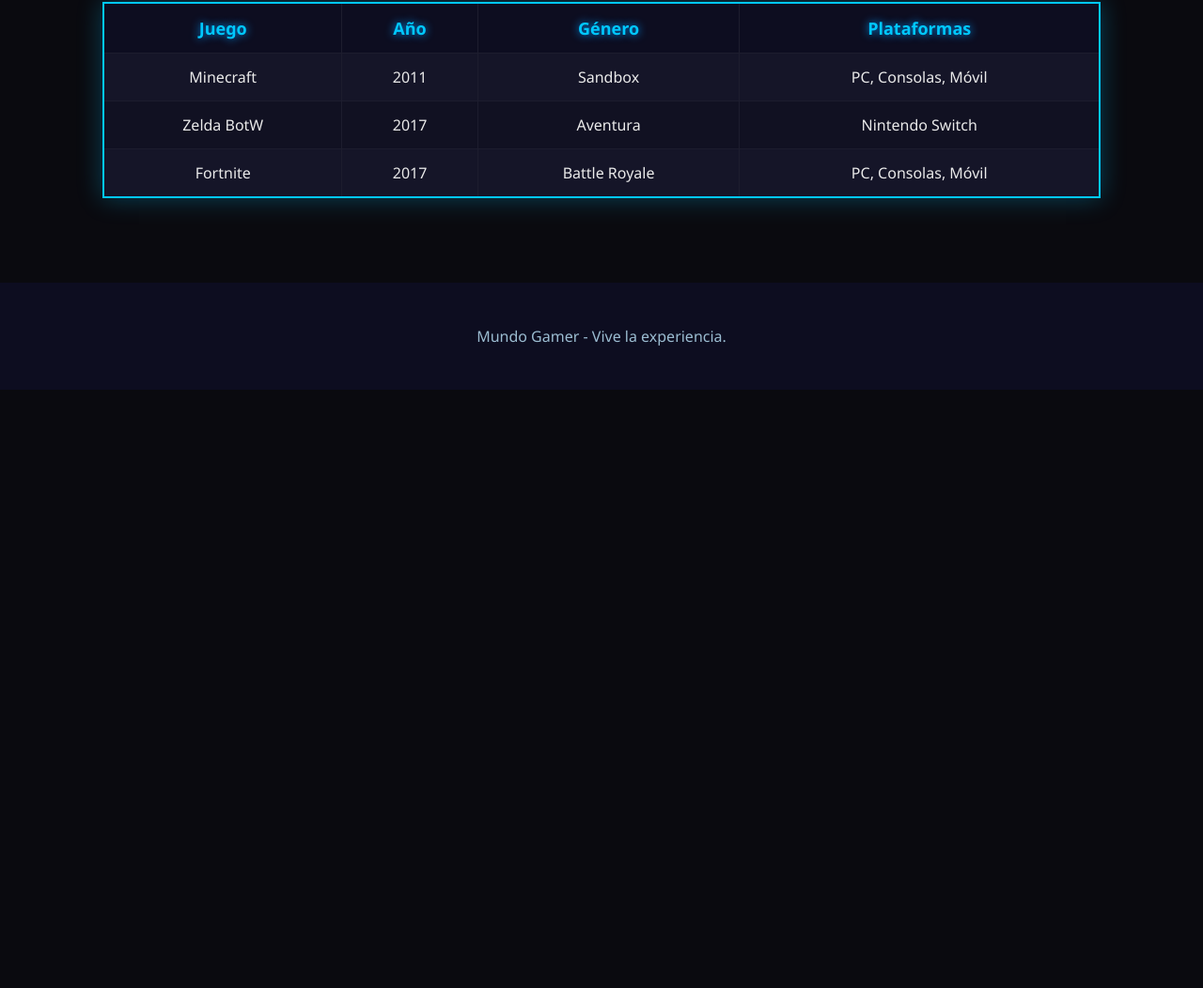
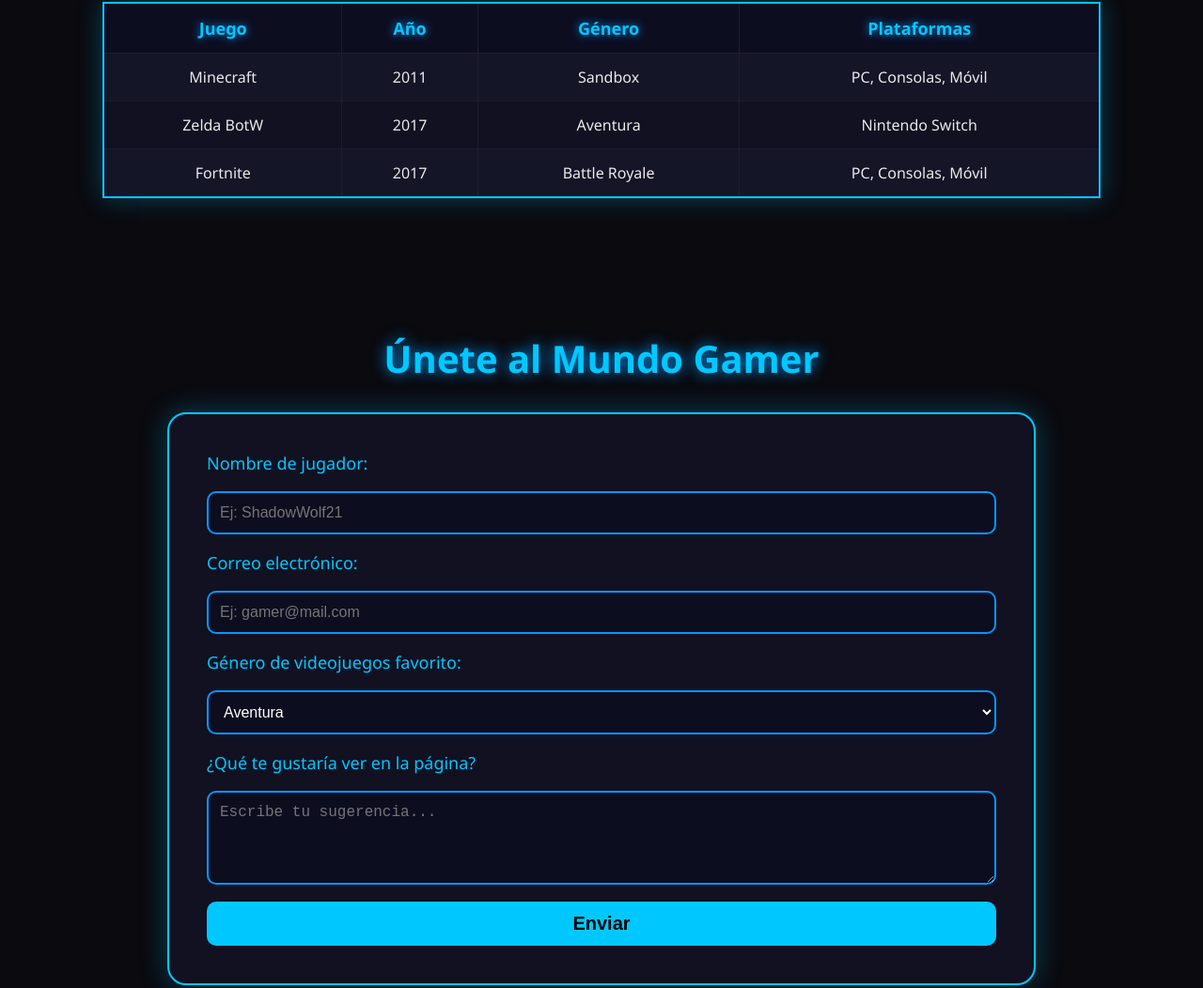
Before and after one commit to laura1brodier-lab/APW, a plain HTML site: page Proyecto/index.html in a window 1280 px wide. Shown: the part 1183-2235 px from the top of the page at 94% size. Before the commit the page ends 1598 px from the top, so only its background shows below. Drawn offline with Linux system fonts and the light colour scheme.

Commit message:
Proyecto Terminado

```diff
--- a/Proyecto/estilos.css
+++ b/Proyecto/estilos.css
@@ -110,6 +110,73 @@
     background: #151528;
 }
 
+/* FORMULARIO */
+.formulario-section {
+    padding: 60px 40px;
+    text-align: center;
+}
+
+.formulario-section h2 {
+    font-size: 40px;
+    margin-bottom: 30px;
+    color: #00c8ff;
+    text-shadow: 0 0 15px #0099ff;
+}
+
+.formulario {
+    width: 70%;
+    background: #111122;
+    margin: auto;
+    padding: 40px;
+    border-radius: 20px;
+    box-shadow: 0 0 30px rgba(0, 200, 255, 0.3);
+    border: 2px solid #00c8ff;
+    display: flex;
+    flex-direction: column;
+    gap: 18px;
+}
+
+.formulario label {
+    text-align: left;
+    color: #00c8ff;
+    font-size: 18px;
+}
+
+.formulario input,
+.formulario select,
+.formulario textarea {
+    padding: 12px;
+    border-radius: 10px;
+    border: 2px solid #0099ff;
+    background: #0d0d20;
+    color: #fff;
+    font-size: 16px;
+    outline: none;
+}
+
+.formulario input:focus,
+.formulario select:focus,
+.formulario textarea:focus {
+    box-shadow: 0 0 12px #00c8ff;
+}
+
+.formulario button {
+    padding: 12px;
+    background: #00c8ff;
+    color: #000;
+    border: none;
+    font-size: 20px;
+    font-weight: bold;
+    border-radius: 10px;
+    cursor: pointer;
+    transition: 0.3s ease;
+}
+
+.formulario button:hover {
+    background: #0099ff;
+    box-shadow: 0 0 20px #00c8ff;
+}
+
 /* FOOTER */
 footer {
     text-align: center;
--- a/Proyecto/index.html
+++ b/Proyecto/index.html
@@ -31,7 +31,7 @@
             </div>
 
             <div class="card">
-                <div class="img" style="background-image:url(imagenes/fornite.jpg);"></div>
+                <div class="img" style="background-image:url('imagenes/fornite.jpg');"></div>
                 <h3>Fortnite</h3>
                 <p>Combates rápidos, estilos increíbles y acción constante.</p>
             </div>
@@ -69,6 +69,33 @@
         </table>
     </section>
 
+    <!-- FORMULARIO -->
+    <section class="formulario-section">
+        <h2>Únete al Mundo Gamer</h2>
+
+        <form class="formulario">
+            <label>Nombre de jugador:</label>
+            <input type="text" placeholder="Ej: ShadowWolf21" required>
+
+            <label>Correo electrónico:</label>
+            <input type="email" placeholder="Ej: gamer@mail.com" required>
+
+            <label>Género de videojuegos favorito:</label>
+            <select>
+                <option>Aventura</option>
+                <option>Acción</option>
+                <option>Battle Royale</option>
+                <option>Sandbox</option>
+                <option>Deportes</option>
+            </select>
+
+            <label>¿Qué te gustaría ver en la página?</label>
+            <textarea rows="4" placeholder="Escribe tu sugerencia..."></textarea>
+
+            <button type="submit">Enviar</button>
+        </form>
+    </section>
+
     <footer>
         <p>Mundo Gamer - Vive la experiencia.</p>
     </footer>
```
